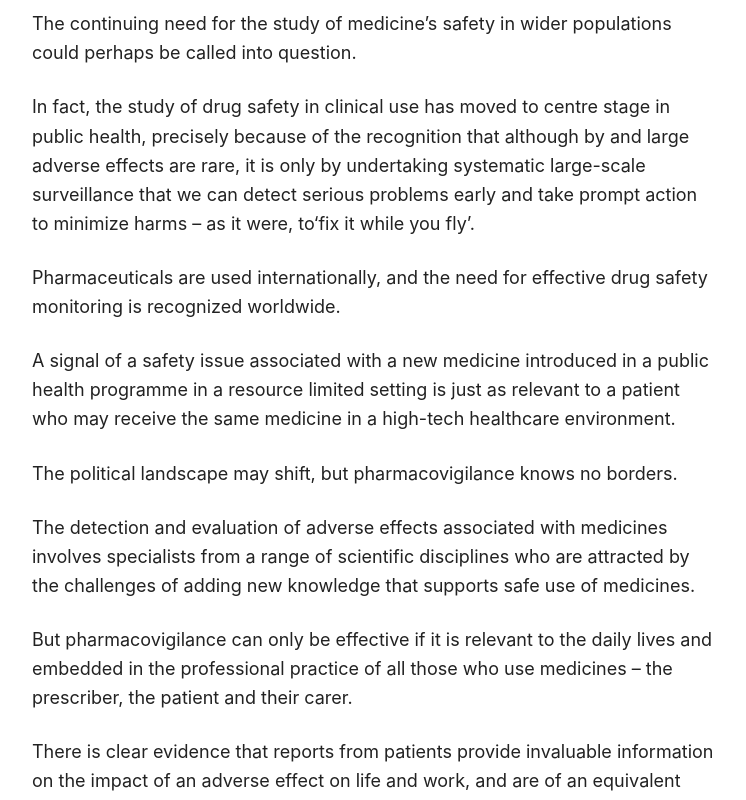
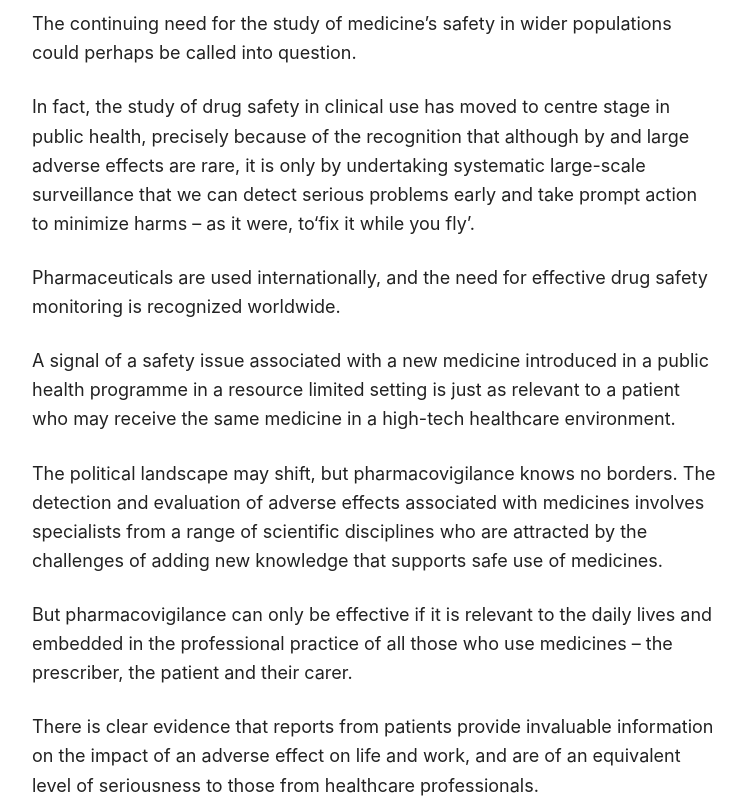
Before and after one commit to sasiqwerty/fv-notes, a plain HTML site: page new-updated/intro-pv.html in a window 1280 px wide. Shown: the part 424-1224 px from the top of the page, without its empty margins (266-1012 px from the left). Drawn offline with Linux system fonts and the light colour scheme.

Commit message:
house-keeping

```diff
--- a/new-updated/intro-pv.html
+++ b/new-updated/intro-pv.html
@@ -16,8 +16,8 @@
 <p>In fact, the study of drug safety in clinical use has moved to centre stage in public health, precisely because of the recognition that although by and large adverse effects are rare, it is only by undertaking systematic large-scale surveillance that we can detect serious problems early and take prompt action to minimize harms – as it were, to‘fix it while you fly’.</p>
 <p>Pharmaceuticals are used internationally, and the need for effective drug safety monitoring is recognized worldwide.</p>
 <p>A signal of a safety issue associated with a new medicine introduced in a public health programme in a resource limited setting is just as relevant to a patient who may receive the same medicine in a high-tech healthcare environment.</p>
-<p>The political landscape may shift, but pharmacovigilance knows no borders.</p>
-<p>The detection and evaluation of adverse effects associated with medicines involves specialists from a range of scientific disciplines who are attracted by the challenges of adding new knowledge that supports safe use of medicines.</p>
+<p>The political landscape may shift, but pharmacovigilance knows no borders. The detection and evaluation of adverse effects associated with medicines involves specialists from a range of scientific disciplines who are attracted by the challenges of adding new knowledge that supports safe use of medicines.</p>
+
 <p>But pharmacovigilance can only be effective if it is relevant to the daily lives and embedded in the professional practice of all those who use medicines – the prescriber, the patient and their carer.</p>
 <p>There is clear evidence that reports from patients provide invaluable information on the impact of an adverse effect on life and work, and are of an equivalent level of seriousness to those from healthcare professionals.</p>
 <p>This all adds up to the value of a broad appreciation and an up-to-date understanding of the principles and practice of pharmacovigilance.</p>
```
Also changed, not shown: 12 other files.
